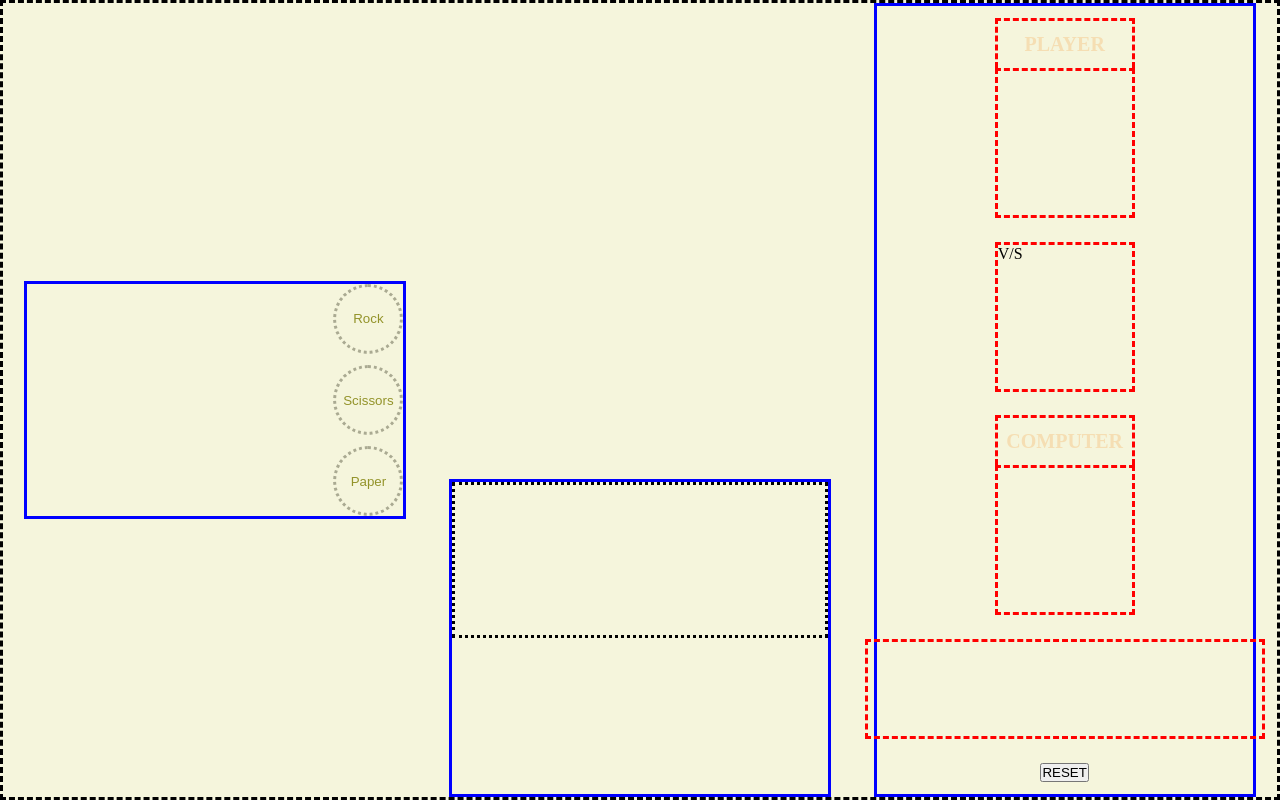
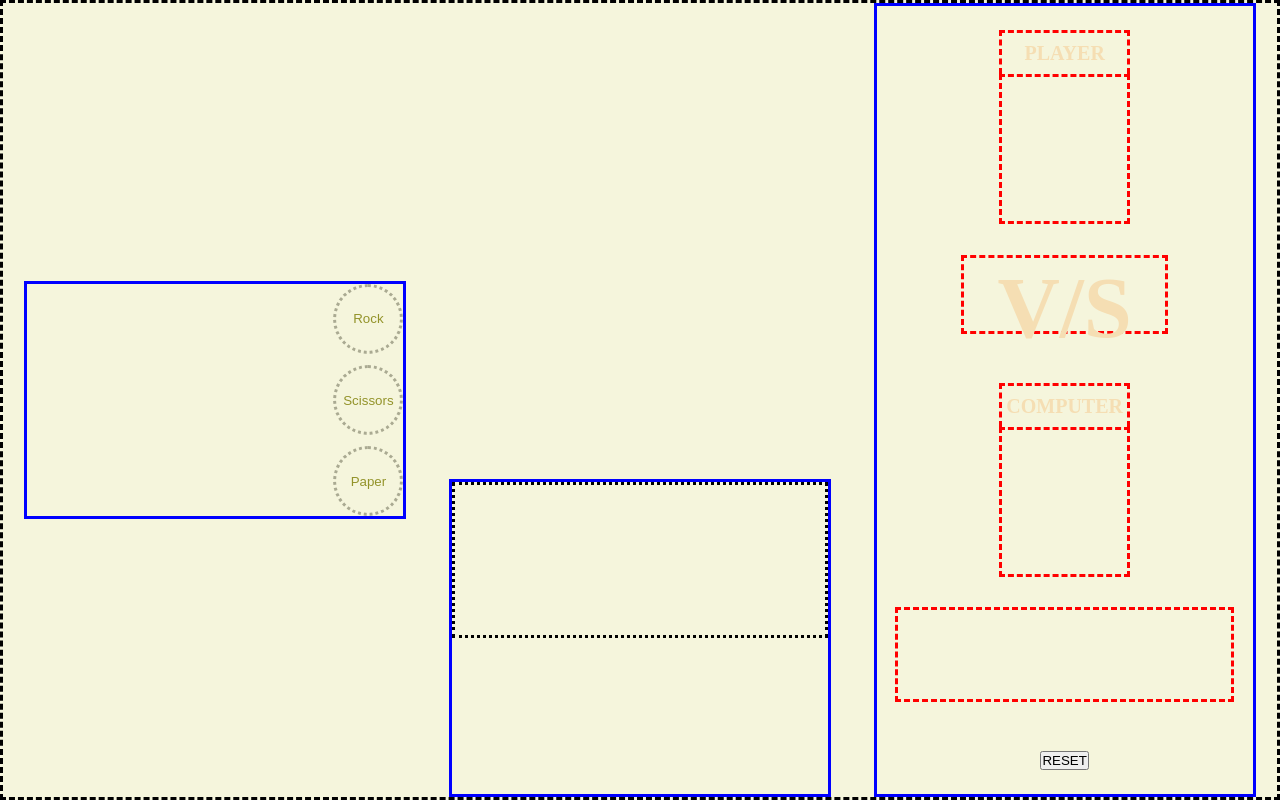
Before and after one commit to Nton23/TOP--Rock-Paper-Scissors, a plain HTML site: page index.html in a window 1280 px wide. Drawn offline with Linux system fonts and the light colour scheme.

Commit message:
Add style in uservscomputer

```diff
--- a/style.css
+++ b/style.css
@@ -62,6 +62,7 @@ body {
 }
 #record-tracking-container {
     border: blue solid;
+    height: 100%;
     width: 30%;
     display: flex;
     flex-direction: column;
@@ -70,24 +71,27 @@ body {
 }
 
 #user-vs-computer{
-    width: 140px;
-    height: 150px;
+    width: 55%;
+    height: 10%;
     border: red dashed;
 }
 
 #total-result-announcement {
     border: red dashed;
-    width: 400px;
-    height: 100px;
+    width: 90%;
+    height: 12%;
 }
 .title-container {
     border: red dashed;
     border-bottom: none;
-    height: 50px;
+    height: 25%;
+}
+.record-container {
+    width: 35%;
 }
 .value-container {
     border: red dashed;
-    width: 140px;
+    width: 100%;
     height: 150px;
 }
 .title-container {
@@ -98,3 +102,11 @@ body {
     justify-content: center;
     align-items: center;
 }
+#user-vs-computer {
+    color: wheat;
+    font-weight: bolder;
+    font-size: 5.4em;
+    overflow-wrap: break-word;
+    display:flex;
+    justify-content: center;
+}
```
